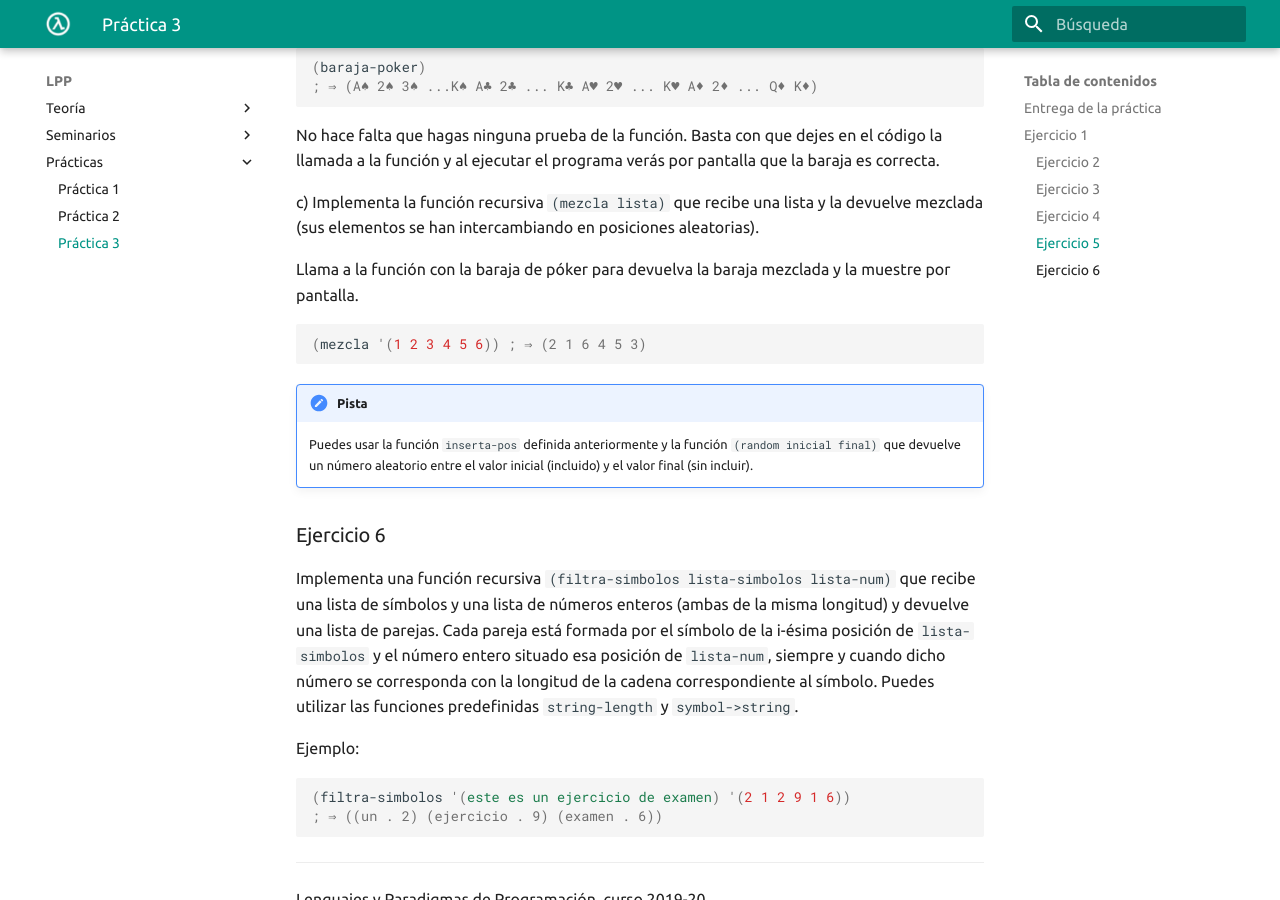
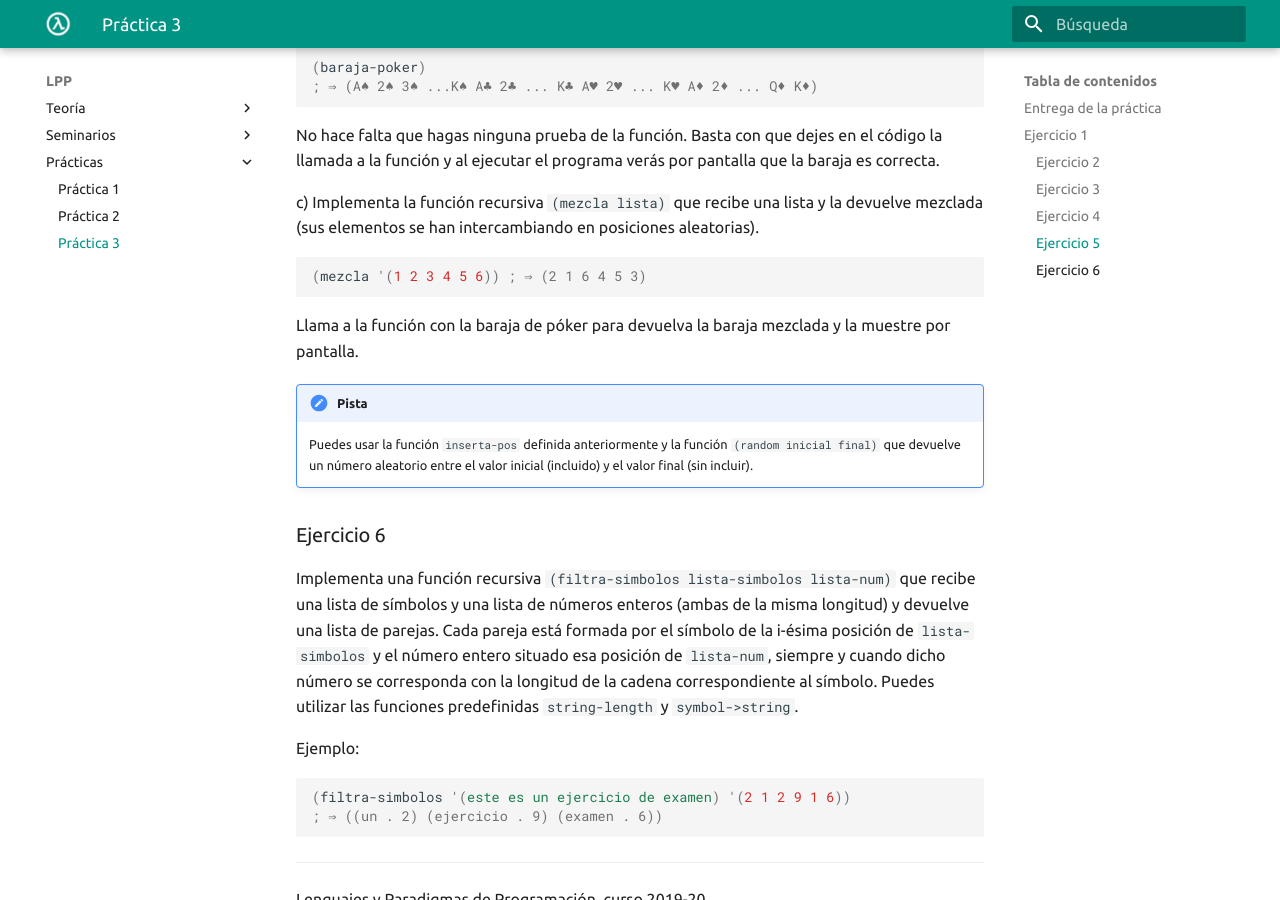
Before and after one commit to domingogallardo/apuntes-lpp, an MkDocs documentation site: the page built from docs/practicas/practica03/practica03.md, in a window 1280 px wide and 900 px high, scrolled down 4931 px. Built offline with MkDocs 1.6.1 and Material for MkDocs 9.7.7, drawn with Linux system fonts in a browser that asks for light colours.

Commit message:
Corrección práctica

````diff
--- a/docs/practicas/practica03/practica03.md
+++ b/docs/practicas/practica03/practica03.md
@@ -281,12 +281,12 @@ c) Implementa la función recursiva `(mezcla lista)` que recibe una lista
 y la devuelve mezclada (sus elementos se han intercambiando en
 posiciones aleatorias).
 
-Llama a la función con la baraja de póker para devuelva la baraja
-mezclada y la muestre por pantalla.
-
 ```racket
 (mezcla '(1 2 3 4 5 6)) ; ⇒ (2 1 6 4 5 3)
 ```
+
+Llama a la función con la baraja de póker para devuelva la baraja
+mezclada y la muestre por pantalla.
 
 !!! Hint "Pista"
     Puedes usar la función `inserta-pos` definida anteriormente y la
````
